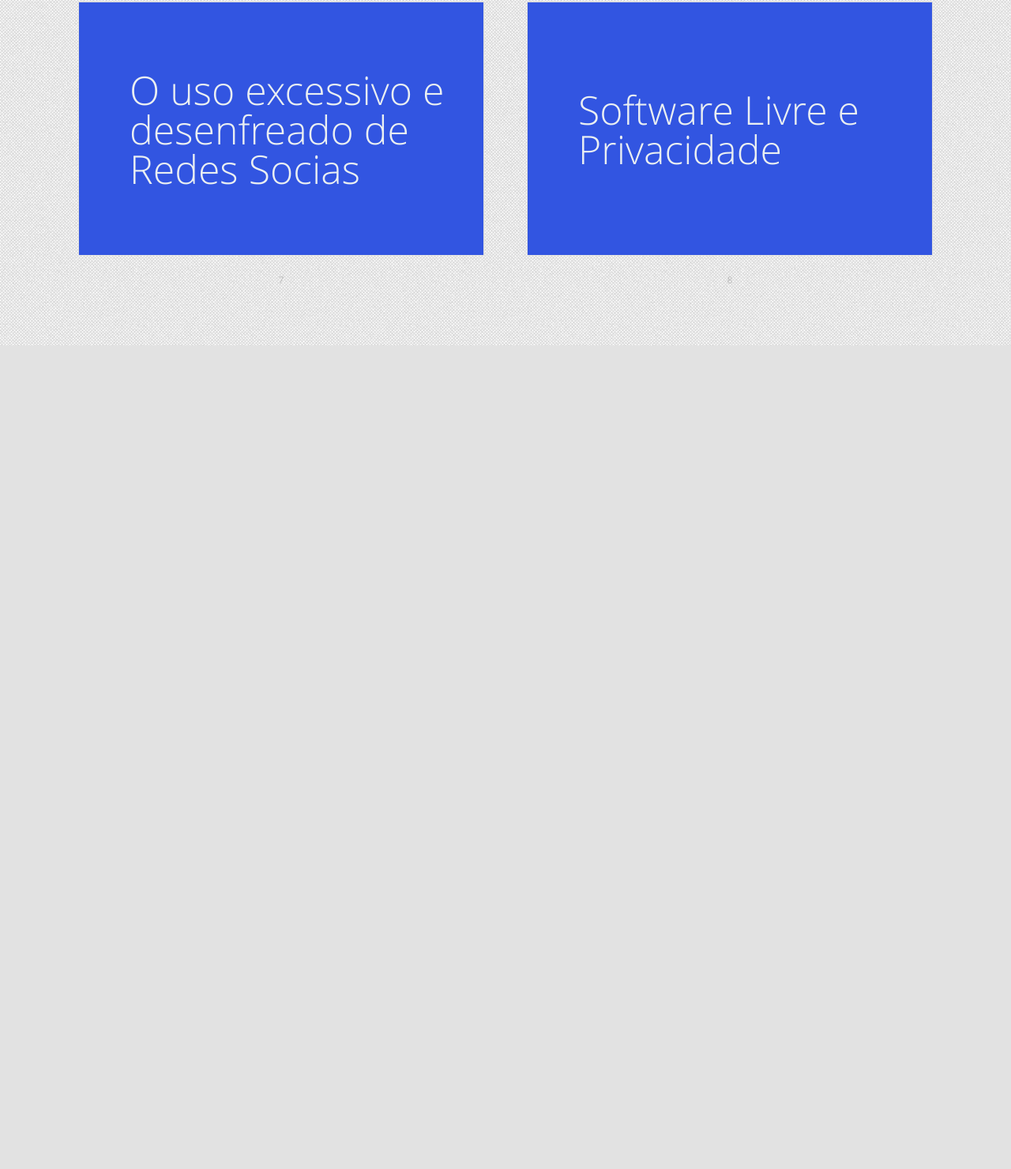
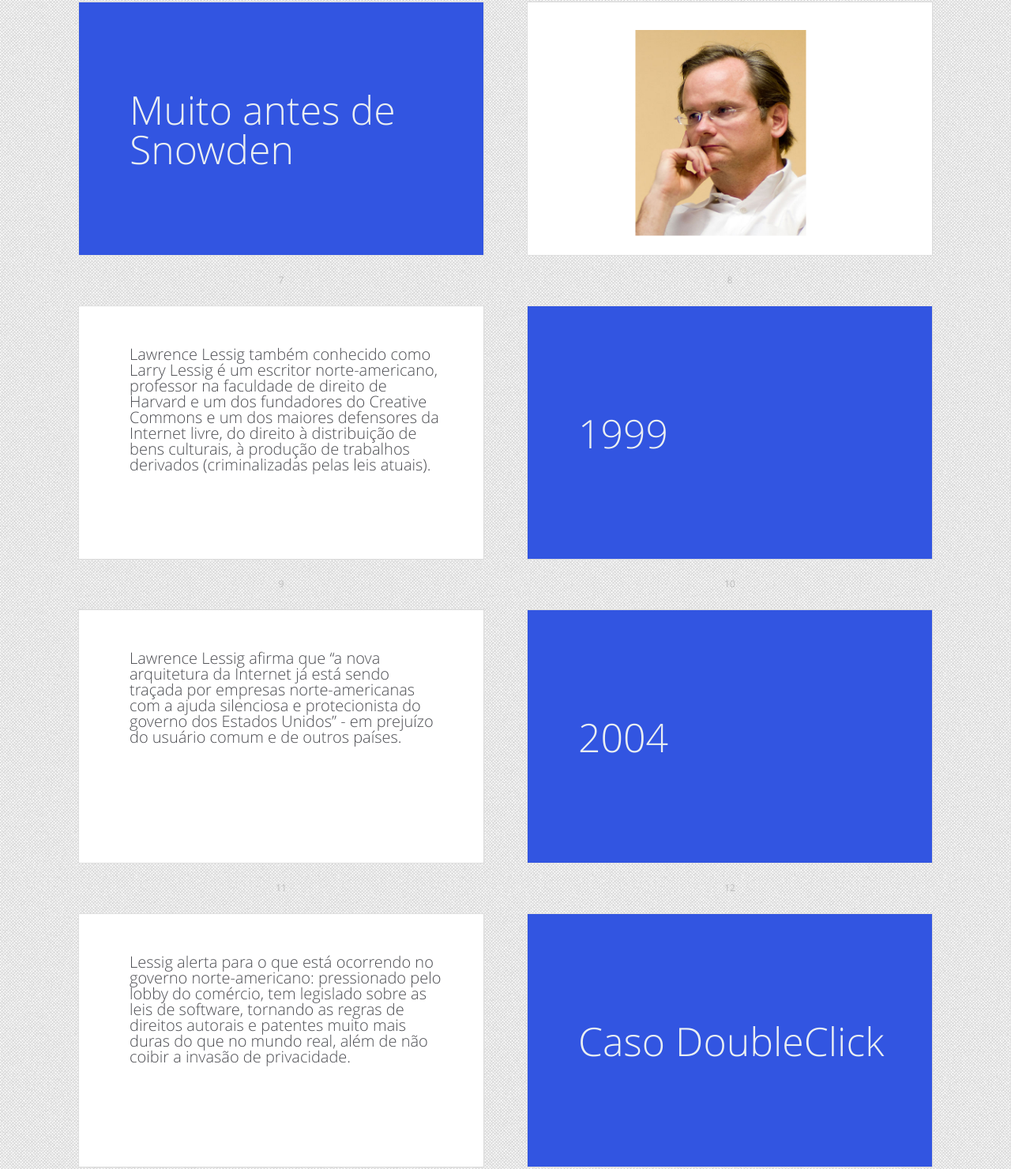
Before and after one commit to panaggio/talk-web-privacy, a plain HTML site: page index.html in a window 1280 px wide. Shown: the part 1330-2811 px from the top of the page at 79% size. Before the commit the page ends 1768 px from the top, so only its background shows below. Drawn offline with Linux system fonts and the light colour scheme.

Commit message:
Acrescimo de mais slides na palestra.

```diff
--- a/index.html
+++ b/index.html
@@ -75,13 +75,13 @@
     </div>
   </div>
 
-  <div id="title" class="slide">
+  <div id="boom" class="slide cover">
     <div>
       <section>
         <header>
-          <h3>
-            Estamos em um momento de transição em que as relações humanas se tornam cada vez mais interativas através dos dispositivos móveis de comunicação, porém, estamos nos tornando cada vez mais vulneráveis aos ataques a nossa esfera de privacidade.
-          </h3>
+          <h2>
+            O "Boom" com as revelações de Snowden
+          </h2>
         </header>
         <footer class="byline">
         </footer>
@@ -91,11 +91,28 @@
     </div>
   </div>
 
-  <div id="title" class="slide cover">
+  <div id="revalations" class="slide">
     <div>
       <section>
         <header>
-          <h2>Como se proteger?</h2>
+          <h3>
+            Edward Joseph Snowden relatou vários detalhes de programas altamente confidenciais de vigilância eletrônica do governo do Estados Unidos e Reino Unido.
+          </h3>
+        </header>
+        <footer class="byline">
+          Estamos em um momento de transição em que as relações humanas se tornam cada vez mais interativas através dos dispositivos móveis de comunicação, porém, estamos nos tornando cada vez mais vulneráveis aos ataques a nossa esfera de privacidade.
+        </footer>
+        <footer class="notes">
+        </footer>
+      </section>
+    </div>
+  </div>
+
+  <div id="before_snowden" class="slide cover">
+    <div>
+      <section>
+        <header>
+          <h2>Muito antes de Snowden</h2>
         </header>
         <footer class="byline">
         </footer>
@@ -105,15 +122,13 @@
     </div>
   </div>
 
-  <div id="title" class="slide cover">
+  <div id="lessig" class="slide">
     <div>
       <section>
         <header>
-          <h2>O uso excessivo e desenfreado de Redes Socias</h2>
+          <img class="lawrence_lessig" src="imgs/lawrence_lessig.jpg" width="432" height="521"/>
         </header>
         <footer class="byline">
-          <p>Quais os riscos e danos</p>
-          Aqui vale comentar um caso que aconteceu no Brasil (não lembro a cidade), que um rapaz divulgou um video de uma menina fazendo sexo ou nua e por ser cidade pequena do interior foram obrigados pela vergonha a se mudar, houve mais de um, pesquisar...
         </footer>
         <footer class="notes">
         </footer>
@@ -121,20 +136,119 @@
     </div>
   </div>
 
-  <div id="title" class="slide cover">
+  <div id="who_is_lessig" class="slide">
     <div>
       <section>
         <header>
-          <h2>Software Livre e Privacidade</h2>
+          <h3>
+            <p>Lawrence Lessig também conhecido como Larry Lessig é um escritor norte-americano, professor na faculdade de direito de Harvard e um dos fundadores do Creative Commons e um dos maiores defensores da Internet livre, do direito à distribuição de bens culturais, à produção de trabalhos derivados (criminalizadas pelas leis atuais).</p>
+          </h3>
         </header>
         <footer class="byline">
-          <p>O que um tem a ver com o outro</p>
+          Também apoia o software livre e de código aberto. É fundador e membro da Creative Commons e membro também da Electronic Frontier Foundation.
+          <br/>
+          Em 2002 Lessig foi premiado pelo Award for the Advancement of Free Software da Free Software Foundation (FSF), e em 28 de março de 2004, foi eleito como membro da equipe de diretores da FSF. Em 2006 foi eleito para a American Academy of Arts and Sciences. Também é bastante conhecido por sua posição crítica em relação aos termos do copyright.
         </footer>
         <footer class="notes">
         </footer>
       </section>
     </div>
   </div>
+
+  <div id="1999" class="slide cover">
+    <div>
+      <section>
+        <header>
+          <h2>1999</h2>
+        </header>
+        <footer class="byline">
+        </footer>
+        <footer class="notes">
+        </footer>
+      </section>
+    </div>
+  </div>
+
+  <div id="afirmation" class="slide">
+    <div>
+      <section>
+        <header>
+          <h3>
+            Lawrence Lessig afirma que “a nova arquitetura da Internet já está sendo traçada por empresas
+            norte-americanas com a ajuda silenciosa e protecionista do governo dos Estados Unidos” - em prejuízo do usuário comum e de outros países.
+          </h3>
+        </header>
+        <footer class="byline">
+          Lessig (1999) defende que a arquitetura da Internet era bastante livre no seu começo, ou pelo menos preservava a liberdade muito bem. Porém, essa liberdade original está mudando e o ciberespaço está se tornando um espaço muito menos livre do que no passado: o autor argumenta que liberdade de expressão e a privacidade estão sendo seriamente ameaçadas por interesses comerciais e defende que são falsas e perigosas as idéias de que o ciberespaço é um “lugar de liberdade”.
+        </footer>
+        <footer class="notes">
+        </footer>
+      </section>
+    </div>
+  </div>
+
+  <div id="2004" class="slide cover">
+    <div>
+      <section>
+        <header>
+          <h2>2004</h2>
+        </header>
+        <footer class="byline">
+        </footer>
+        <footer class="notes">
+        </footer>
+      </section>
+    </div>
+  </div>
+
+  <div id="alert" class="slide">
+    <div>
+      <section>
+        <header>
+          <h3>
+            Lessig alerta para o que está ocorrendo no governo norte-americano: pressionado pelo lobby do
+            comércio, tem legislado sobre as leis de software, tornando as regras de direitos autorais e patentes muito mais duras do que no mundo real, além de não coibir a invasão de privacidade.
+          </h3>
+        </header>
+        <footer class="byline">
+          Essa regulamentação tem trazido riscos para a sociedade por três grandes motivos: em primeiro lugar, está criminalizando os defensores do código livre - muitas vezes chamados de hackers pelo governo - contrários ao uso de direitos autorais em softwares; em segundo, a falta de
+          regulamentação sobre privacidade no ciberespaço deixou o campo livre para o uso de tecnologias que
+          tornam vulnerável a vida privada do internauta; e por último, no futuro, ficará mais difícil para que outros países, desenvolvam programas na Internet sem ter de prestar contas aos Estados Unidos
+        </footer>
+        <footer class="notes">
+        </footer>
+      </section>
+    </div>
+  </div>
+
+  <div id="case_double_click" class="slide cover">
+    <div>
+      <section>
+        <header>
+          <h2>Caso DoubleClick</h2>
+        </header>
+        <footer class="byline">
+        </footer>
+        <footer class="notes">
+        </footer>
+      </section>
+    </div>
+  </div>
+
+  <div id="case" class="slide">
+    <div>
+      <section>
+        <header>
+          <h3></h3>
+        </header>
+        <footer class="byline">
+        </footer>
+        <footer class="notes">
+        </footer>
+      </section>
+    </div>
+  </div>
+
   <script src="scripts/script.js"></script>
 </body>
 </html>
--- a/style.css
+++ b/style.css
@@ -1,4 +1,4 @@
-img.edward_snowden {
+img.edward_snowden, img.lawrence_lessig {
 	padding: 0px 145px;
 	margin-top: -30px;
 }
```
Also changed, not shown: imgs/lawrence_lessig.jpg (added), 1 other file.
